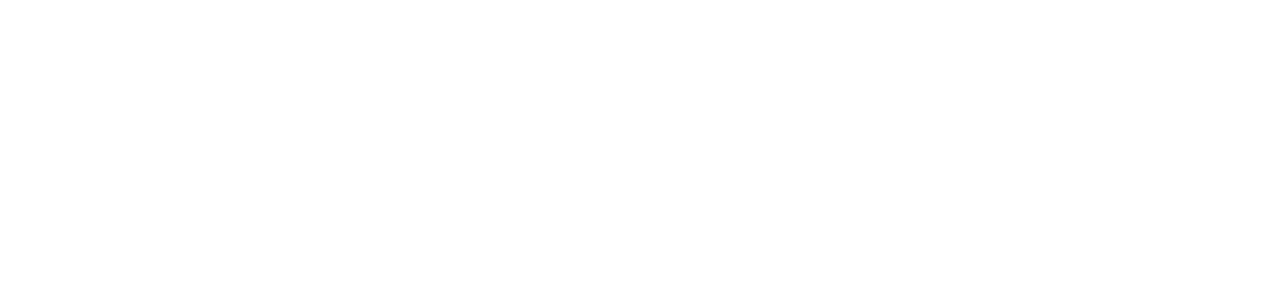
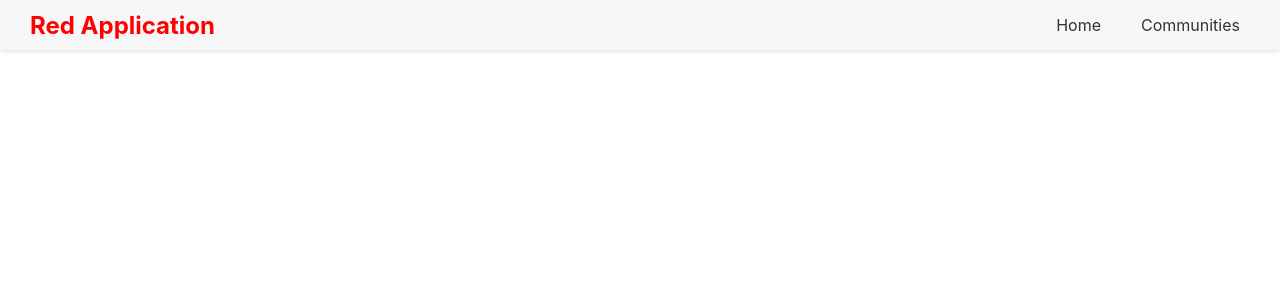
Before and after one commit to Fluffy1908/Red-Application, a React (Create React App) app: page / in a window 1280 px wide. Shown: the top 300 px of the page. Built offline with nearby package versions, Linux system fonts and the light colour scheme; the HTML template or start-up script is replaced by a standard one.

Commit message:
navbar-added

```diff
--- a/src/App.js
+++ b/src/App.js
@@ -1,9 +1,9 @@
 import React from "react";
+import Navbar from "./components/Navbar";
 
 export default function App() {
 
     return(
-        <>
-        </>
+        <Navbar />
     )
 }
--- /dev/null
+++ b/src/components/Navbar.css
@@ -0,0 +1,31 @@
+.navbar {
+    display: flex;
+    justify-content: space-between;
+    align-items: center;
+    padding: 10px 30px;
+    background-color: #f7f7f7;
+    box-shadow: 0px 2px 5px rgba(0, 0, 0, 0.1);
+}
+
+.navbar__title {
+    color: red;
+    font-size: 1.5rem;
+    font-weight: bold;
+}
+
+.navbar__menu {
+    display: flex;
+    gap: 20px;
+}
+
+.navbar__link {
+    text-decoration: none;
+    color: #333;
+    padding: 5px 10px;
+    transition: background-color 0.2s;
+
+    &:hover {
+        background-color: #e9e9e9;
+        border-radius: 5px;
+    }
+}
--- /dev/null
+++ b/src/components/Navbar.js
@@ -0,0 +1,16 @@
+import React from 'react';
+import './Navbar.css';
+
+const Navbar = () => {
+    return (
+        <div className="navbar">
+            <div className="navbar__title">Red Application</div>
+            <div className="navbar__menu">
+                <a href="#" className="navbar__link">Home</a>
+                <a href="#" className="navbar__link">Communities</a>
+            </div>
+        </div>
+    );
+}
+
+export default Navbar;
```
